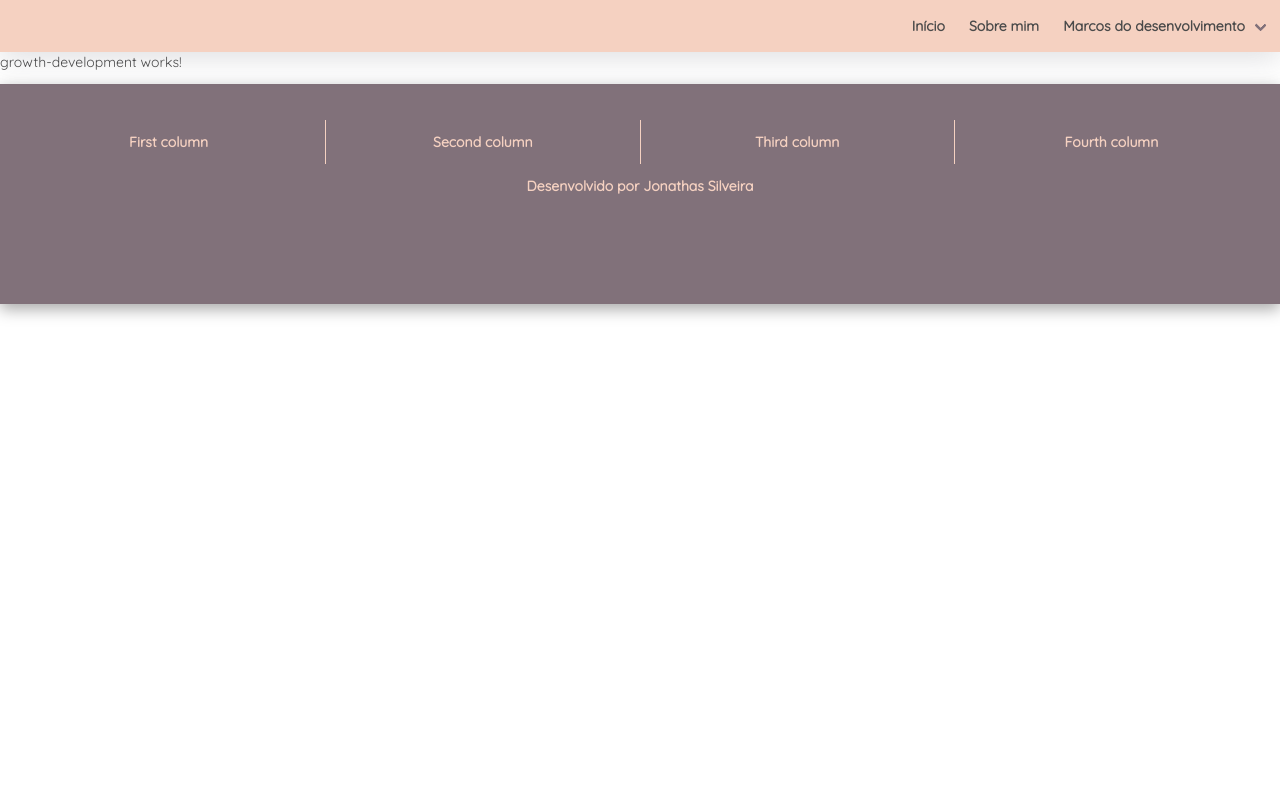
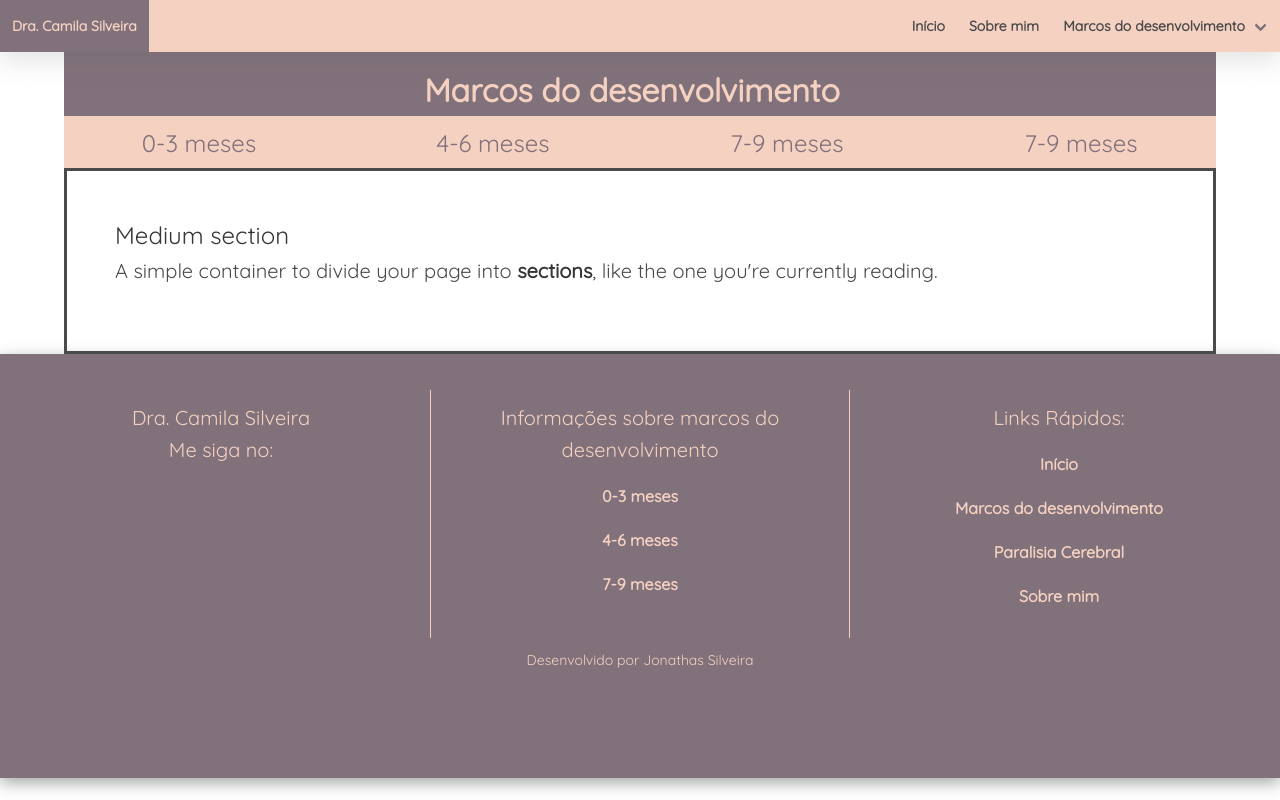
Before and after one commit to dracamilasilveira/camila-site, an Angular app: page /marcos-do-desenvolvimento in a window 1280 px wide. Built offline with nearby package versions, Linux system fonts and the light colour scheme.

Commit message:
Exapandindo e implementando os marcos do desenvolvimento

```diff
--- a/src/app/app.component.css
+++ b/src/app/app.component.css
@@ -1,19 +1,33 @@
 .navbar {
     box-shadow: rgba(100, 100, 111, 0.2) 0px 7px 29px 0px;
+}
+
+.footer-a {
+    color: #F5D1C1 !important;
 }
 
 a.navbar-item {
     font-weight: bolder;
 }
 
+.space-footer {
+    margin-top: 12px;
+}
+
 a:hover {
-    background-color:#81717A;
-    color: #F5D1C1;
+    background-color:#81717A !important;
+    color: #F5D1C1 !important;
+}
+
+a:focus {
+    background-color:#81717A !important;
+    color: #F5D1C1 !important;
 }
 
 #drop-menu:hover {
     font-weight: bolder !important;
 }
+
 
 
 .navbar-link:hover {
--- a/src/app/app.component.html
+++ b/src/app/app.component.html
@@ -1,6 +1,8 @@
 <nav class="navbar mila-color-pink-brown" role="navigation" aria-label="main navigation">
   <div class="navbar-brand">
-
+    <a class="navbar-item" routerLink=''>
+      Dra. Camila Silveira
+    </a>
     <a role="button" class="navbar-burger" aria-label="menu" aria-expanded="false" data-target="navbarBasicExample">
       <span aria-hidden="true"></span>
       <span aria-hidden="true"></span>
@@ -10,16 +12,16 @@
 
   <div id="navbarBasicExample" class="navbar-menu is-center">
     <div class="navbar-end">
-        <a class="navbar-item">
+      <a class="navbar-item" routerLink="">
         Início
       </a>
 
-        <a class="navbar-item">
+      <a class="navbar-item" routerLink="sobre-mim">
         Sobre mim
       </a>
 
       <div id="drop-menu" class="navbar-item has-dropdown is-hoverable">
-            <a class="navbar-link">
+        <a class="navbar-link" routerLink="marcos-do-desenvolvimento">
           Marcos do desenvolvimento
         </a>
 
@@ -77,21 +79,39 @@
 <footer class="footer has-text-centered">
   <div class="columns">
     <div class="column border-right-pink">
-          First column
+      <h2>Dra. Camila Silveira <br> Me siga no:</h2>
     </div>
     <div class="column border-right-pink">
-          Second column
+      <a class="footer-a">
+        <h2>Informações sobre marcos do desenvolvimento</h2>
+      </a>
+      <div class="space-footer">
+        <div *ngFor="let item of ages" routerLink="{{item.routerLink}}">
+          <a class="footer-a">
+            <h3 style="font-weight: bolder;">{{item.name}}</h3>
+          </a>
         </div>
-        <div class="column border-right-pink">
-          Third column
+      </div>
     </div>
     <div class="column">
-          Fourth column
+      <a class="footer-a space-footer">
+        <h2>Links Rápidos:</h2>
+      </a>
+      <div class="space-footer">
+      <div *ngFor="let item of links">
+        <a class="footer-a" routerLink="{{item.routerLink}}">
+          <h3 style="font-weight: bolder;">{{item.name}}</h3>
+        </a>
       </div>
       </div>
+    </div>
+    <!-- <div class="column">
+      Links rápidos
+    </div> -->
+  </div>
 
-      <div class="content has-text-centered">
-        <p>
+  <div class="content has-text-centered space-footer">
+    <p style="font-weight: lighter;">
       Desenvolvido por Jonathas Silveira
     </p>
   </div>
--- a/src/app/app.component.ts
+++ b/src/app/app.component.ts
@@ -1,10 +1,32 @@
 import { Component } from '@angular/core';
+
+
+interface Link {
+  name: string,
+  routerLink: string;
+}
 
 @Component({
   selector: 'app-root',
   templateUrl: './app.component.html',
   styleUrls: ['./app.component.css']
 })
+
 export class AppComponent {
+
+
   title = 'camila-site';
+
+  links: Array<Link> = [
+    { 'name': 'Início', 'routerLink': '' },
+    { 'name': 'Marcos do desenvolvimento', 'routerLink': 'marcos-do-desenvolvimento' },
+    { 'name': 'Paralisia Cerebral', 'routerLink': 'paralisia-cerebral' },
+    { 'name': 'Sobre mim', 'routerLink': 'sobre-mim' }
+  ]
+
+  ages: Array<Link> = [
+    { 'name': '0-3 meses', 'routerLink': 'marcos-do-desenvolvimento' },
+    { 'name': '4-6 meses', 'routerLink': 'paralisia-cerebral' },
+    { 'name': '7-9 meses', 'routerLink': 'sobre-mim' }
+  ]
 }
--- a/src/app/growth-development/growth-development.component.css
+++ b/src/app/growth-development/growth-development.component.css
@@ -0,0 +1,27 @@
+/* .mila-color-brown-pink {
+    background-color:#81717A !important;
+    color: #F5D1C1 !important;
+} */
+
+.border-zero {
+    border-radius: 0 !important;
+}
+
+.padding-zero {
+    padding: 0 !important;
+
+    margin-bottom: 10px;
+    border-radius: 0 !important;
+}
+
+.switch-color:hover {
+    background-color:#F5D1C1;
+    color:#81717A;
+    border-radius: 4px;
+
+}
+
+.switch-color:hover {
+    background-color:#81717A !important;
+    color: #F5D1C1 !important;
+}
--- a/src/app/growth-development/growth-development.component.html
+++ b/src/app/growth-development/growth-development.component.html
@@ -1 +1,24 @@
-<p>growth-development works!</p>
+<div class="container is-widescreen has-text-centered is-primary">
+    <div class="notification title is-3 mila-color-brown-pink border-zero">
+        Marcos do desenvolvimento
+    </div>
+</div>
+
+<div class="container">
+    <div class="notification mila-color-pink-brown has-text-centered padding-zero">
+        <div class="columns">
+            <div class="column"  *ngFor="let item of ages">
+                <div class="subtitle is-4  switch-color"> {{item.name}} </div>
+            </div>
+          </div>
+    </div>
+</div>
+<div class="container is-widescreen">
+    <section class="section" style="border: solid;">
+        <h1 class="title">Medium section</h1>
+        <h2 class="subtitle">
+            A simple container to divide your page into <strong>sections</strong>, like the one you're currently
+            reading.
+        </h2>
+    </section>
+</div>
--- a/src/app/growth-development/growth-development.component.ts
+++ b/src/app/growth-development/growth-development.component.ts
@@ -1,4 +1,9 @@
 import { Component, OnInit } from '@angular/core';
+
+interface Link {
+  name: string,
+  routerLink: string;
+}
 
 @Component({
   selector: 'app-growth-development',
@@ -6,7 +11,12 @@ import { Component, OnInit } from '@angular/core';
   styleUrls: ['./growth-development.component.css']
 })
 export class GrowthDevelopmentComponent implements OnInit {
-
+  ages: Array<Link> = [
+    { 'name': '0-3 meses', 'routerLink': 'marcos-do-desenvolvimento' },
+    { 'name': '4-6 meses', 'routerLink': 'paralisia-cerebral' },
+    { 'name': '7-9 meses', 'routerLink': 'sobre-mim' },
+    { 'name': '7-9 meses', 'routerLink': 'sobre-mim' }
+  ]
   constructor() { }
 
   ngOnInit(): void {
--- a/src/app/home/home.component.css
+++ b/src/app/home/home.component.css
@@ -253,8 +253,8 @@ a:-webkit-any-link {
     border-style: dashed;
     font-size:x-large;
     border-radius: 45px 45px 45px 45px;
-    width:45px;
-    height:45px;
+    width:60px;
+    height:60px;
     position:fixed;
     z-index:10;
     text-align:center;
--- a/src/app/home/home.component.html
+++ b/src/app/home/home.component.html
@@ -33,7 +33,7 @@
 <!-- Tag to generate space enough to put the main div in the correct place -->
 <a  (click)="toWpp()">
   <div id="float-schedule">
-  <span class="material-icons" style="font-size:35px; margin-top:5px">
+  <span class="material-icons" style="font-size:30px; margin-top:5px">
   event
   </span>
 </div>
--- a/src/styles.css
+++ b/src/styles.css
@@ -22,8 +22,8 @@ font-family: 'Quicksand', sans-serif !important;
 }
 
 .mila-color-brown-pink {
-    background-color:#81717A;
-    color: #F5D1C1;
+    background-color:#81717A !important;
+    color: #F5D1C1 !important;
 }
 
 .mila-color-pink-brown {
```
Lines whose indentation alone changed are shown as unchanged.
